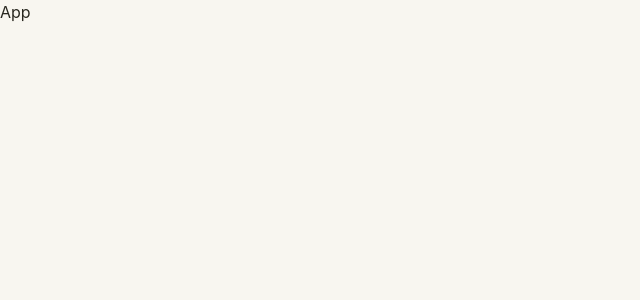
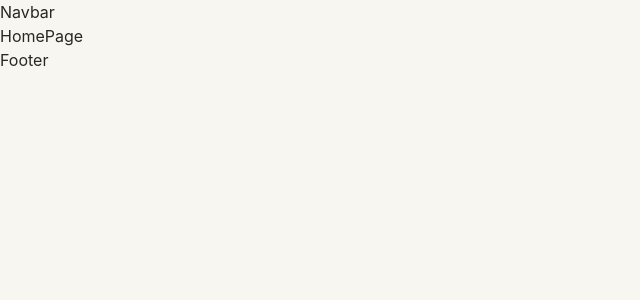
Before and after one commit to AtramAniket/QUOTES-APP, a React (Vite) app: page / in a window 1280 px wide. Shown: the top 300 px of the page, without its empty margins (0-640 px from the left). Built offline with nearby package versions, Linux system fonts and the light colour scheme.

Commit message:
Wired application routes

```diff
--- a/src/App/App.jsx
+++ b/src/App/App.jsx
@@ -1,9 +1,9 @@
+import AppRouter from "./AppRouter";
+
 const App = () => {
   return (
-    <div>
-      App
-    </div>
-  )
-}
+    <AppRouter/>
+  );
+};
 
-export default App
+export default App;
```
